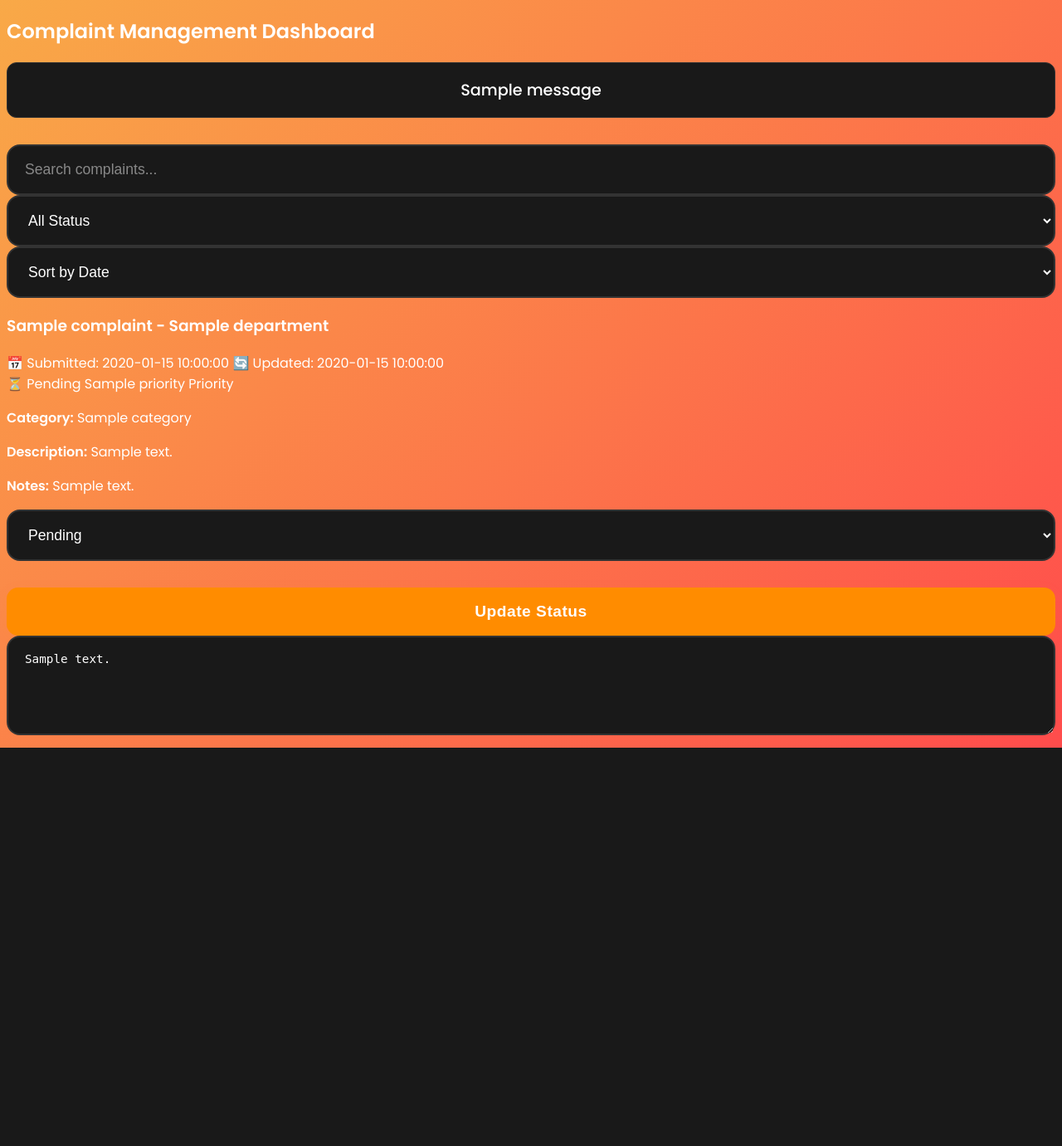
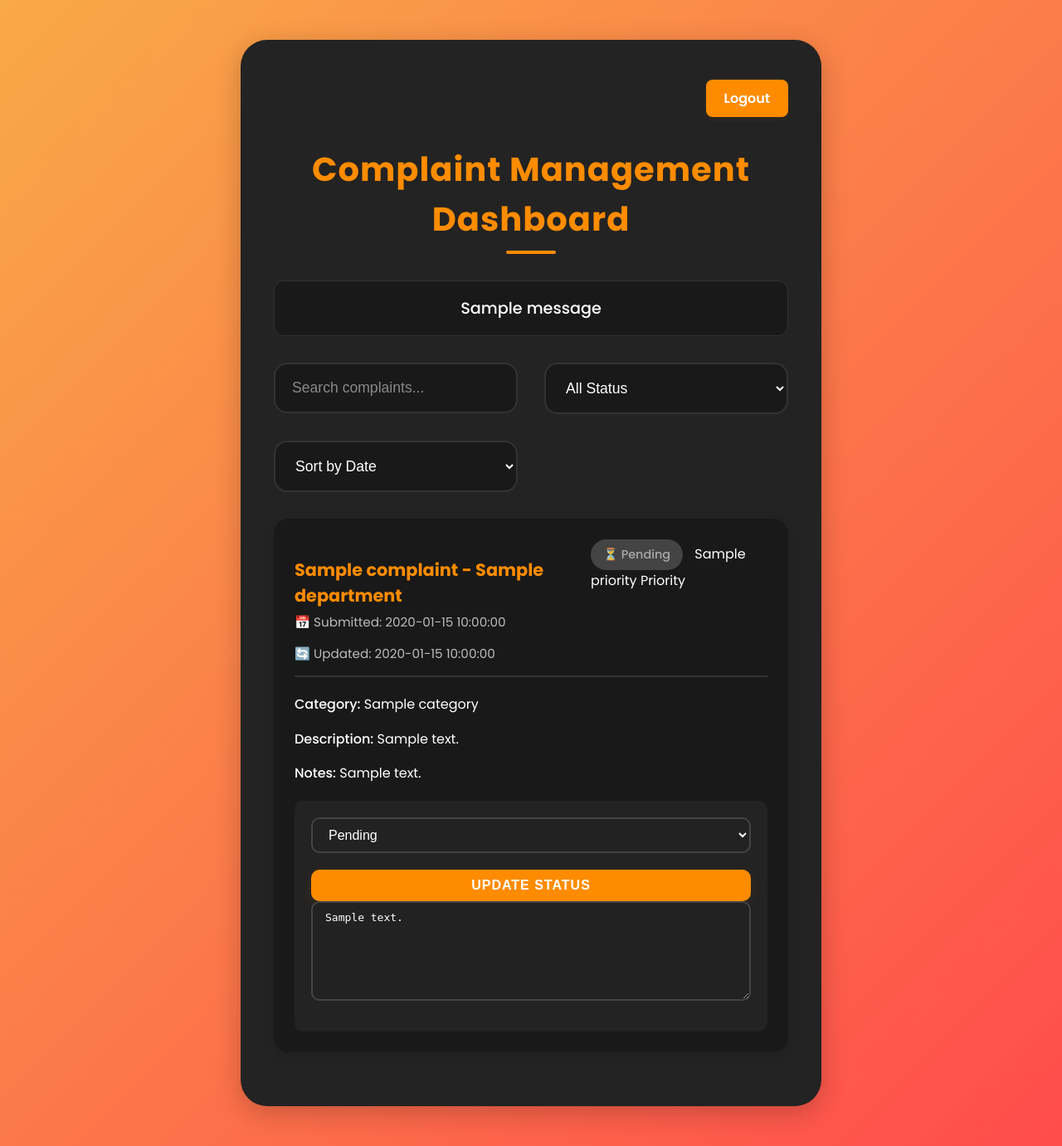
Before and after one commit to Rahul-xrf/compliant-tracker, a Flask app: template templates/admin.html in a window 1280 px wide. Shown: the whole page at 83% size. Before the commit the page ends 901 px from the top, so only its background shows below. Run offline with Flask 3, Linux system fonts and the light colour scheme; the template is opened without the code that fills it: most values are stand-ins (such as "Sample title", 1, 10 or a date in 2020); one stand-in notice (Sample message) is shown.

Commit message:
added login and admin

```diff
--- a/app.py
+++ b/app.py
@@ -2,70 +2,62 @@ import os
 from flask import Flask, render_template, request, redirect, url_for, flash
 from werkzeug.utils import secure_filename
 from datetime import datetime
+from flask_login import LoginManager, UserMixin, login_user, login_required, logout_user, current_user
 
 app = Flask(__name__)
 app.secret_key = 'your-secret-key-here'  # Required for flash messages
 
-# Temporary in-memory storage (we'll replace this with MySQL later)
-complaints = []
+# Setup Flask-Login
+login_manager = LoginManager()
+login_manager.init_app(app)
+login_manager.login_view = 'login'
 
-UPLOAD_FOLDER = 'static/uploads'
-ALLOWED_EXTENSIONS = {'png', 'jpg', 'jpeg', 'gif', 'pdf'}
-app.config['UPLOAD_FOLDER'] = UPLOAD_FOLDER
+# In-memory users (admin only)
+users = {
+    'admin': {'password': 'adminpass', 'role': 'admin'}
+}
 
-def allowed_file(filename):
-    return '.' in filename and \
-           filename.rsplit('.', 1)[1].lower() in ALLOWED_EXTENSIONS
+class User(UserMixin):
+    def __init__(self, username, role):
+        self.id = username
+        self.role = role
 
-@app.route('/')
-def home():
-    return render_template('index.html')
+@login_manager.user_loader
+def load_user(user_id):
+    user = users.get(user_id)
+    if user:
+        return User(user_id, user['role'])
+    return None
 
-@app.route('/submit', methods=['POST'])
-def submit():
-    try:
-        name = request.form['name']
-        department = request.form['department']
-        category = request.form['category']
-        description = request.form['description']
-        file_url = None
-        # Handle file upload
-        if 'evidence' in request.files:
-            file = request.files['evidence']
-            if file and file.filename != '':
-                if allowed_file(file.filename):
-                    if not os.path.exists(app.config['UPLOAD_FOLDER']):
-                        os.makedirs(app.config['UPLOAD_FOLDER'])
-                    filename = secure_filename(file.filename)
-                    file.save(os.path.join(app.config['UPLOAD_FOLDER'], filename))
-                    file_url = os.path.join(app.config['UPLOAD_FOLDER'], filename)
-                else:
-                    flash('File type not allowed. Please upload an image or PDF.', 'error')
-                    return redirect(url_for('home'))
-        # Handle "Other" category
-        if category == 'Other':
-            other_category = request.form.get('otherCategory')
-            if other_category:
-                category = f"Other: {other_category}"
-        complaint = {
-            'id': len(complaints) + 1,
-            'name': name,
-            'department': department,
-            'category': category,
-            'description': description,
-            'status': 'Pending',
-            'timestamp': datetime.now().strftime("%Y-%m-%d %H:%M:%S"),
-            'priority': request.form.get('priority', 'Medium'),
-            'file_url': file_url
-        }
-        complaints.append(complaint)
-        flash('Complaint submitted successfully!', 'success')
-    except Exception as e:
-        flash('Error submitting complaint. Please try again.', 'error')
-    return redirect(url_for('home'))
+@app.route('/login', methods=['GET', 'POST'])
+def login():
+    if request.method == 'POST':
+        username = request.form['username']
+        password = request.form['password']
+        user = users.get(username)
+        if user and user['password'] == password:
+            login_user(User(username, user['role']))
+            flash('Logged in successfully!', 'success')
+            next_page = request.args.get('next')
+            return redirect(next_page or url_for('admin'))
+        else:
+            flash('Invalid username or password.', 'error')
+    return render_template('login.html')
 
+@app.route('/logout')
+@login_required
+def logout():
+    logout_user()
+    flash('Logged out successfully.', 'success')
+    return redirect(url_for('login'))
+
+# Protect admin route
 @app.route('/admin')
+@login_required
 def admin():
+    if current_user.role != 'admin':
+        flash('Admins only!', 'error')
+        return redirect(url_for('login'))
     search_query = request.args.get('search', '').lower()
     status_filter = request.args.get('status_filter', 'all')
     sort_by = request.args.get('sort_by', 'timestamp')
@@ -117,5 +109,63 @@ def update(id):
         flash('Error updating complaint. Please try again.', 'error')
     return redirect(url_for('admin'))
 
+# Temporary in-memory storage (we'll replace this with MySQL later)
+complaints = []
+
+UPLOAD_FOLDER = 'static/uploads'
+ALLOWED_EXTENSIONS = {'png', 'jpg', 'jpeg', 'gif', 'pdf'}
+app.config['UPLOAD_FOLDER'] = UPLOAD_FOLDER
+
+def allowed_file(filename):
+    return '.' in filename and \
+           filename.rsplit('.', 1)[1].lower() in ALLOWED_EXTENSIONS
+
+@app.route('/')
+def home():
+    return render_template('login.html')
+
+@app.route('/submit', methods=['POST'])
+def submit():
+    try:
+        name = request.form['name']
+        department = request.form['department']
+        category = request.form['category']
+        description = request.form['description']
+        file_url = None
+        # Handle file upload
+        if 'evidence' in request.files:
+            file = request.files['evidence']
+            if file and file.filename != '':
+                if allowed_file(file.filename):
+                    if not os.path.exists(app.config['UPLOAD_FOLDER']):
+                        os.makedirs(app.config['UPLOAD_FOLDER'])
+                    filename = secure_filename(file.filename)
+                    file.save(os.path.join(app.config['UPLOAD_FOLDER'], filename))
+                    file_url = os.path.join(app.config['UPLOAD_FOLDER'], filename)
+                else:
+                    flash('File type not allowed. Please upload an image or PDF.', 'error')
+                    return redirect(url_for('home'))
+        # Handle "Other" category
+        if category == 'Other':
+            other_category = request.form.get('otherCategory')
+            if other_category:
+                category = f"Other: {other_category}"
+        complaint = {
+            'id': len(complaints) + 1,
+            'name': name,
+            'department': department,
+            'category': category,
+            'description': description,
+            'status': 'Pending',
+            'timestamp': datetime.now().strftime("%Y-%m-%d %H:%M:%S"),
+            'priority': request.form.get('priority', 'Medium'),
+            'file_url': file_url
+        }
+        complaints.append(complaint)
+        flash('Complaint submitted successfully!', 'success')
+    except Exception as e:
+        flash('Error submitting complaint. Please try again.', 'error')
+    return redirect(url_for('home'))
+
 if __name__ == '__main__':
     app.run(debug=True)
--- a/static/style.css
+++ b/static/style.css
@@ -5,8 +5,8 @@ body {
     min-height: 100vh;
 }
 
-.form-container {
-    max-width: 600px;
+.form-container, .admin-container {
+    max-width: 700px;
     margin: 48px auto;
     padding: 0 16px;
     display: flex;
@@ -14,18 +14,18 @@ body {
     justify-content: center;
 }
 
-.form-card {
+.form-card, .admin-card {
     background: #232323;
     color: #fff;
     border-radius: 32px;
     box-shadow: 0 8px 32px 0 rgba(0,0,0,0.22);
     padding: 48px 40px 40px 40px;
     width: 100%;
-    max-width: 600px;
+    max-width: 700px;
     position: relative;
 }
 
-.form-card h2 {
+.form-card h2, .admin-card h2 {
     color: #FF8C00;
     text-align: center;
     margin-bottom: 24px;
@@ -36,7 +36,7 @@ body {
     padding-bottom: 8px;
 }
 
-.form-card h2::after {
+.form-card h2::after, .admin-card h2::after {
     content: '';
     display: block;
     margin: 0 auto;
@@ -63,7 +63,7 @@ body {
     margin-bottom: 32px;
 }
 
-.form-grid {
+.form-grid, .controls {
     display: grid;
     grid-template-columns: 1fr 1fr;
     gap: 32px;
@@ -78,7 +78,7 @@ label {
     font-size: 1.1em;
 }
 
-input[type="text"], select, textarea {
+input[type="text"], input[type="password"], select, textarea {
     width: 100%;
     padding: 18px 20px;
     border: 2px solid #333;
@@ -96,12 +96,12 @@ input[type="file"] {
     color: #fff;
 }
 
-input[type="text"]::placeholder, textarea::placeholder {
+input[type="text"]::placeholder, input[type="password"]::placeholder, textarea::placeholder {
     color: #888;
     font-weight: 400;
 }
 
-input[type="text"]:focus, select:focus, textarea:focus {
+input[type="text"]:focus, input[type="password"]:focus, select:focus, textarea:focus {
     border-color: #FF8C00;
     outline: none;
 }
@@ -144,16 +144,167 @@ button:hover {
     box-shadow: 0 8px 20px rgba(255, 140, 0, 0.18);
 }
 
-@media (max-width: 700px) {
-    .form-card {
-        padding: 24px 8px 24px 8px;
+.complaint-card {
+    background: #191919;
+    border-radius: 18px;
+    padding: 25px;
+    margin-bottom: 25px;
+    box-shadow: 0 5px 15px rgba(0,0,0,0.10);
+    transition: transform 0.3s, box-shadow 0.3s;
+}
+
+.complaint-card:hover {
+    transform: translateY(-5px);
+    box-shadow: 0 8px 25px rgba(0,0,0,0.18);
+}
+
+.complaint-header {
+    display: flex;
+    justify-content: space-between;
+    align-items: flex-start;
+    margin-bottom: 20px;
+    padding-bottom: 15px;
+    border-bottom: 2px solid #333;
+}
+
+.complaint-title h3 {
+    color: #FF8C00;
+    font-size: 1.3em;
+    margin-bottom: 5px;
+}
+
+.complaint-meta {
+    color: #bbb;
+    font-size: 0.95em;
+    display: flex;
+    gap: 15px;
+    flex-wrap: wrap;
+}
+
+.status-badge {
+    padding: 8px 15px;
+    border-radius: 20px;
+    font-size: 0.9em;
+    font-weight: 500;
+    display: inline-flex;
+    align-items: center;
+    gap: 5px;
+    margin-right: 10px;
+}
+
+.status-Pending {
+    background-color: #444;
+    color: #A9A9A9;
+}
+.status-In-Progress {
+    background-color: #FF8C00;
+    color: #fff;
+}
+.status-Resolved {
+    background-color: #2ecc40;
+    color: #fff;
+}
+
+.priority-High {
+    color: #FF8C00;
+    font-weight: 600;
+    margin-left: 10px;
+}
+.priority-Medium {
+    color: #A9A9A9;
+    font-weight: 600;
+    margin-left: 10px;
+}
+.priority-Low {
+    color: #808080;
+    font-weight: 600;
+    margin-left: 10px;
+}
+
+.complaint-content {
+    margin-bottom: 20px;
+}
+
+.complaint-content p {
+    margin-bottom: 10px;
+    line-height: 1.6;
+}
+
+.complaint-content strong {
+    color: #fff;
+    font-weight: 500;
+}
+
+.update-form {
+    background: #232323;
+    padding: 20px;
+    border-radius: 10px;
+    margin-top: 20px;
+}
+
+.update-form select, .update-form textarea {
+    background: #222;
+    color: #fff;
+    border: 2px solid #444;
+    border-radius: 10px;
+    padding: 10px 15px;
+    font-size: 1em;
+    margin-bottom: 10px;
+}
+
+.update-form button {
+    background: #FF8C00;
+    color: #fff;
+    border: none;
+    border-radius: 10px;
+    font-weight: 600;
+    font-size: 1em;
+    padding: 10px 25px;
+    margin-top: 10px;
+    box-shadow: 0 4px 16px rgba(255, 140, 0, 0.08);
+    transition: background 0.3s, box-shadow 0.3s;
+    text-transform: uppercase;
+    letter-spacing: 1px;
+}
+
+.update-form button:hover {
+    background: #FFA500;
+    box-shadow: 0 8px 20px rgba(255, 140, 0, 0.18);
+}
+
+.empty-state {
+    text-align: center;
+    padding: 40px;
+    color: #bbb;
+}
+
+.logout-btn {
+    background: #FF8C00;
+    color: #fff;
+    font-weight: 600;
+    border: none;
+    border-radius: 8px;
+    padding: 10px 22px;
+    text-decoration: none;
+    margin-left: 10px;
+    transition: background 0.2s;
+    box-shadow: 0 2px 8px rgba(255, 140, 0, 0.08);
+}
+.logout-btn:hover {
+    background: #FFA500;
+    color: #fff;
+}
+
+@media (max-width: 900px) {
+    .form-card, .admin-card {
+        padding: 20px;
         border-radius: 18px;
     }
-    .form-grid {
+    .form-grid, .controls {
         grid-template-columns: 1fr;
         gap: 18px;
     }
-    .form-card h2 {
+    .form-card h2, .admin-card h2 {
         font-size: 1.5em;
     }
     .form-actions {
--- a/templates/admin.html
+++ b/templates/admin.html
@@ -2,14 +2,16 @@
 <html>
 <head>
     <title>Admin Panel</title>
-    <link href="https://fonts.googleapis.com/css2?family=Poppins:wght@300;400;500;600&display=swap" rel="stylesheet">
+    <link href="https://fonts.googleapis.com/css2?family=Poppins:wght@300;400;500;600;700&display=swap" rel="stylesheet">
     <link rel="stylesheet" href="{{ url_for('static', filename='style.css') }}">
 </head>
 <body>
     <div class="admin-container">
         <div class="admin-card">
+            <div style="display: flex; justify-content: flex-end; align-items: center; margin-bottom: 10px;">
+                <a href="/logout" class="logout-btn">Logout</a>
+            </div>
             <h2>Complaint Management Dashboard</h2>
-
             {% with messages = get_flashed_messages(with_categories=true) %}
                 {% if messages %}
                     <div class="flash-messages">
@@ -19,11 +21,9 @@
                     </div>
                 {% endif %}
             {% endwith %}
-
             <div class="controls">
                 <div class="search-box">
-                    <input type="text" id="searchInput" placeholder="Search complaints..."
-                           onkeyup="window.location.href='?search=' + this.value">
+                    <input type="text" id="searchInput" placeholder="Search complaints..." onkeyup="window.location.href='?search=' + this.value">
                 </div>
                 <div>
                     <select onchange="window.location.href='?status_filter=' + this.value">
@@ -40,7 +40,6 @@
                     </select>
                 </div>
             </div>
-
             {% if complaints %}
                 {% for c in complaints %}
                     <div class="complaint-card">
@@ -69,7 +68,6 @@
                                 </span>
                             </div>
                         </div>
-
                         <div class="complaint-content">
                             <p><strong>Category:</strong> {{ c.category }}</p>
                             <p><strong>Description:</strong> {{ c.description }}</p>
@@ -77,7 +75,6 @@
                                 <p><strong>Notes:</strong> {{ c.notes }}</p>
                             {% endif %}
                         </div>
-
                         <div class="update-form">
                             <form method="POST" action="/update/{{ c.id }}">
                                 <div class="form-row">
--- a/templates/index.html
+++ b/templates/index.html
@@ -18,7 +18,7 @@
                     </div>
                 {% endif %}
             {% endwith %}
-            <form method="POST" enctype="multipart/form-data">
+            <form method="POST" action="/submit" enctype="multipart/form-data">
                 <div class="form-grid">
                     <div class="form-group">
                         <label for="name">Student Name</label>
```
Also changed, not shown: templates/login.html (added, +37 -0 lines).
